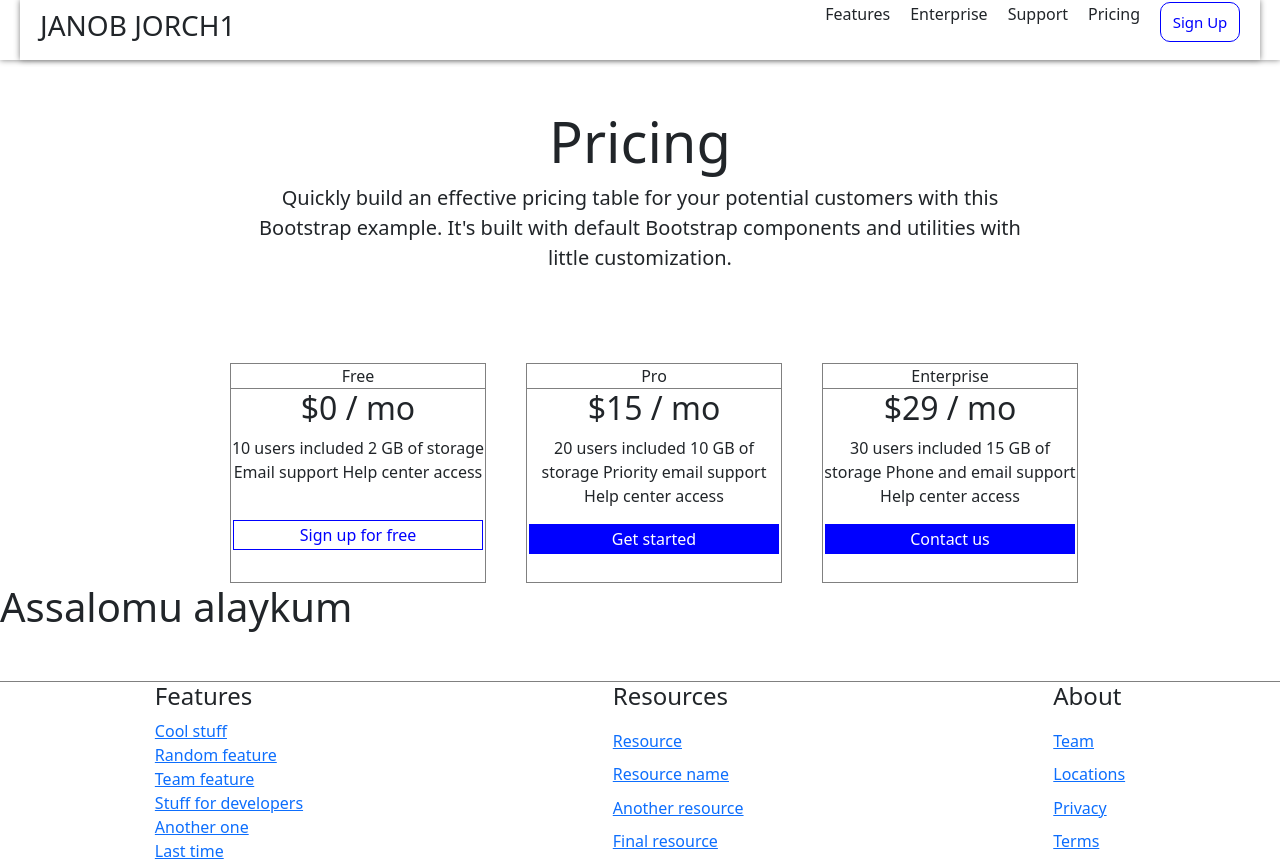
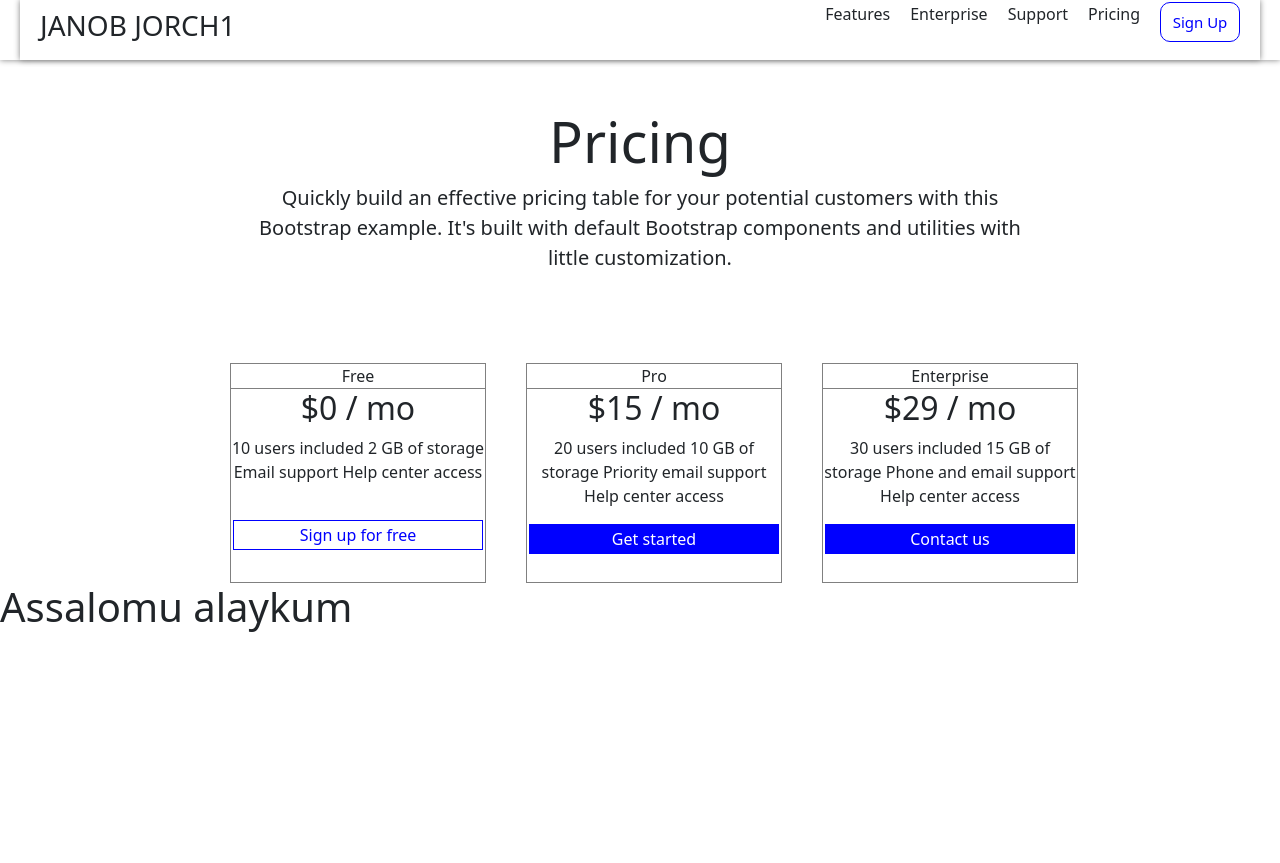
Before and after one commit to Juratbekdasturchi/loyihaffff, a React (Create React App) app: page / in a window 1280 px wide. Shown: the top 863 px of the page. After the commit the page ends 800 px from the top, so only its background shows below. Built offline with nearby package versions, Linux system fonts and the light colour scheme.

Commit message:
Initial commit

```diff
--- a/src/App.js
+++ b/src/App.js
@@ -59,33 +59,6 @@ function App() {
         </div>
       </main>
       <h1> Assalomu alaykum</h1>
-      <footer>
-        <div className='Features'>
-          <h4>Features</h4>
-          <a href='#'>Cool stuff</a>
-          <a href='#'>Random feature</a>
-          <a href='#'>Team feature</a>
-          <a href='#'>Stuff for developers</a>
-          <a href='#'>Another one</a>
-          <a href='#'>Last time</a>
-        </div>
-
-        <div className='Resources'>
-          <h4>Resources</h4>
-          <a href='#'>Resource</a>
-          <a href='#'>Resource name</a>
-          <a href='#'>Another resource</a>
-          <a href='#'>Final resource</a>
-        </div>
-
-        <div className='About'>
-          <h4>About</h4>
-          <a href='#'>Team</a>
-          <a href='#'>Locations</a>
-          <a href='#'>Privacy</a>
-          <a href='#'>Terms</a>
-        </div>
-      </footer>
     </div>
   );
 }
```
